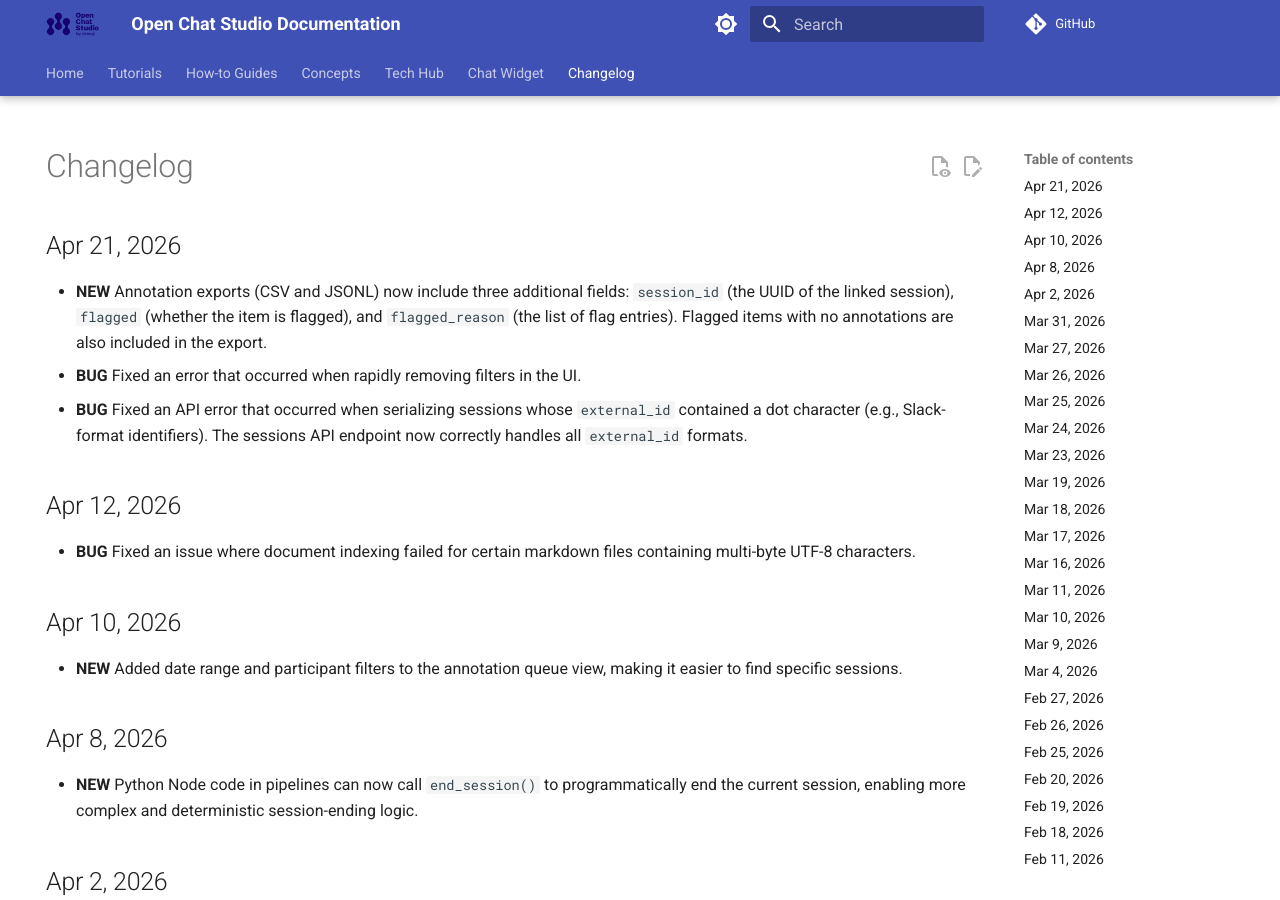
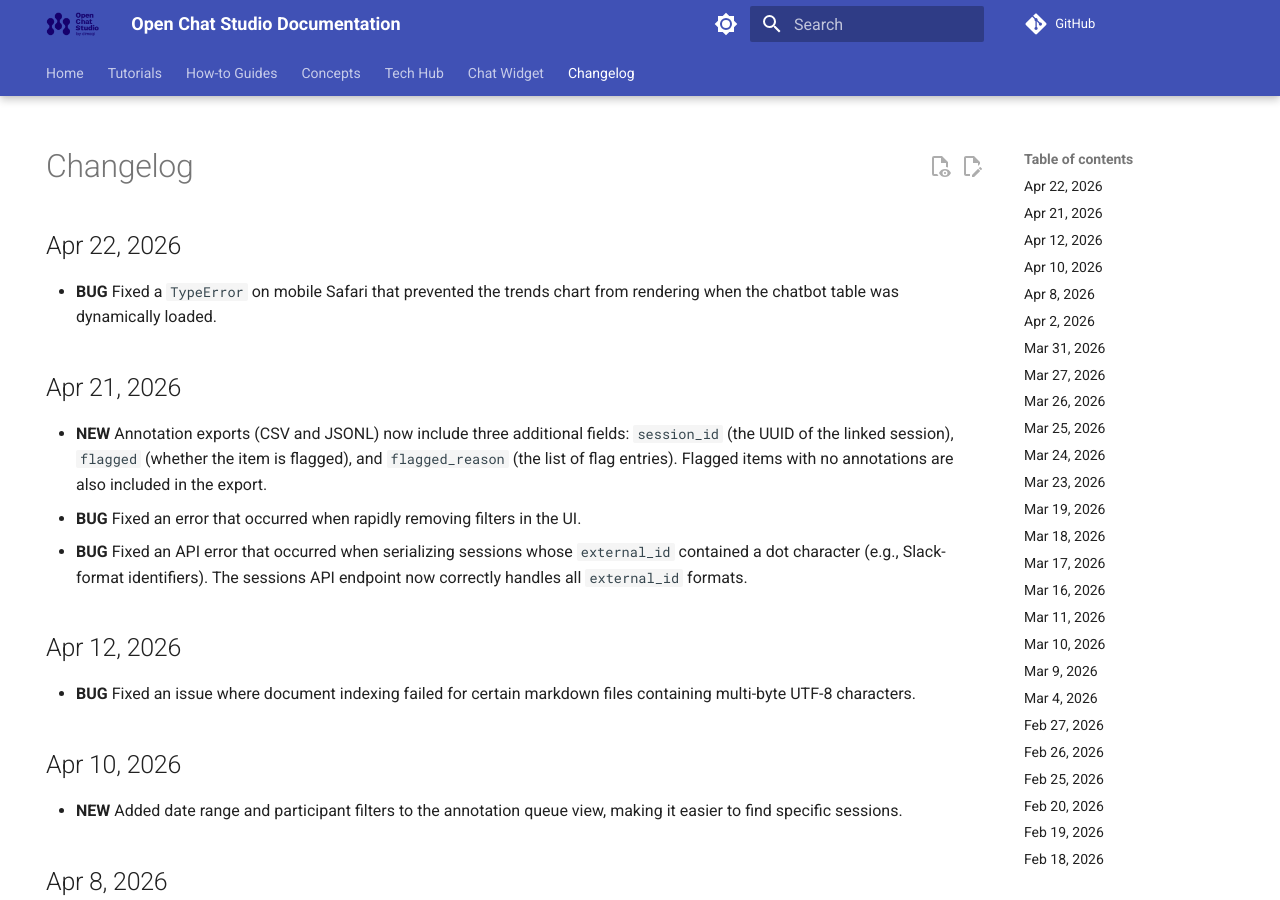
Before and after one commit to dimagi/open-chat-studio-docs, an MkDocs documentation site: the page built from docs/changelog.md, in a window 1280 px wide and 900 px high. Built offline with MkDocs 1.6.1 and Material for MkDocs 9.7.7, drawn with Linux system fonts in a browser that asks for light colours; a script that is not in the unit is left out; comment, search, counter and statistics services are not loaded.

Commit message:
update changelog and docs from OCS PR #3184

```diff
--- a/docs/changelog.md
+++ b/docs/changelog.md
@@ -4,6 +4,9 @@ hide:
 ---
 
 # Changelog
+## Apr 22, 2026
+* **BUG** Fixed a `TypeError` on mobile Safari that prevented the trends chart from rendering when the chatbot table was dynamically loaded.
+
 ## Apr 21, 2026
 * **NEW** Annotation exports (CSV and JSONL) now include three additional fields: `session_id` (the UUID of the linked session), `flagged` (whether the item is flagged), and `flagged_reason` (the list of flag entries). Flagged items with no annotations are also included in the export.
 * **BUG** Fixed an error that occurred when rapidly removing filters in the UI.
```
